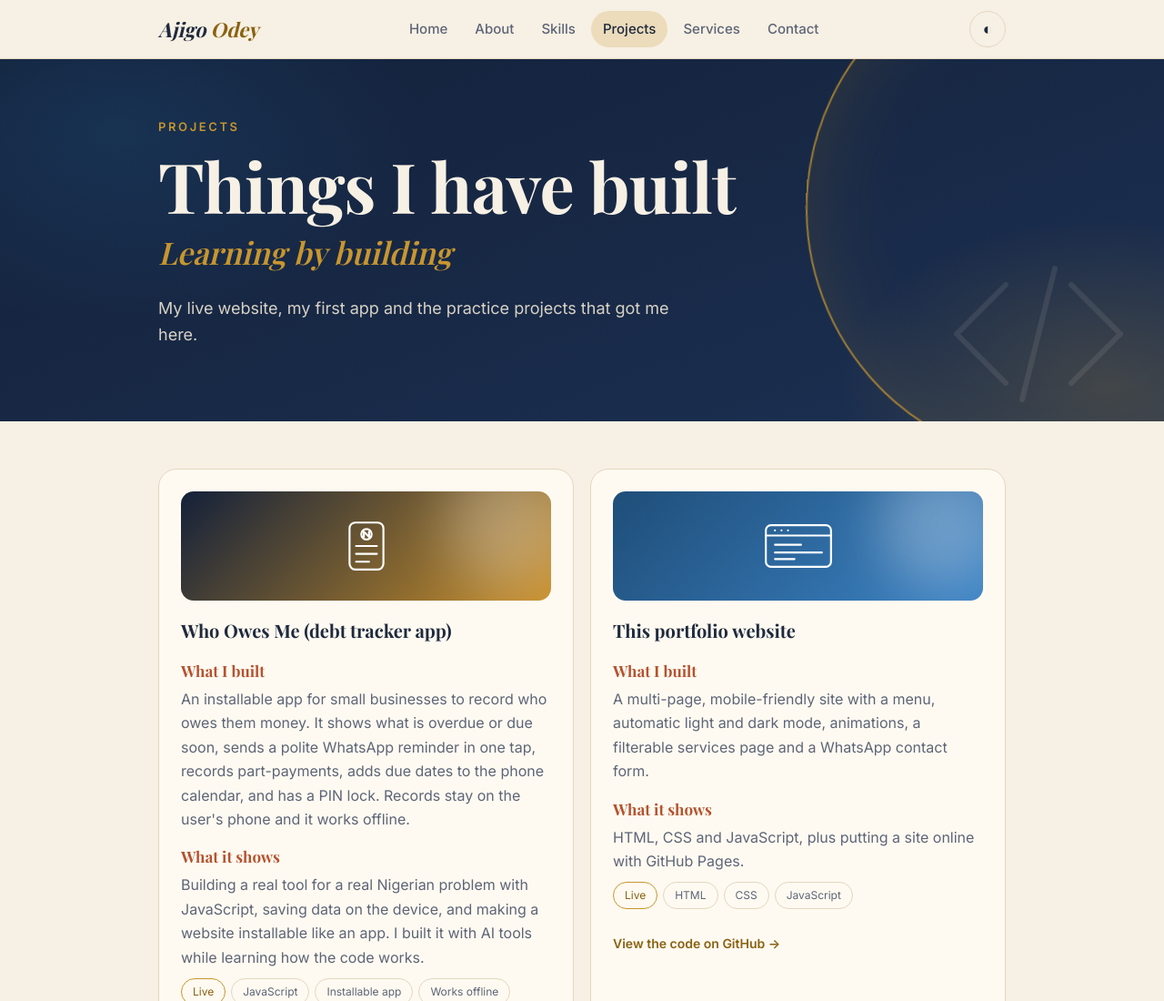
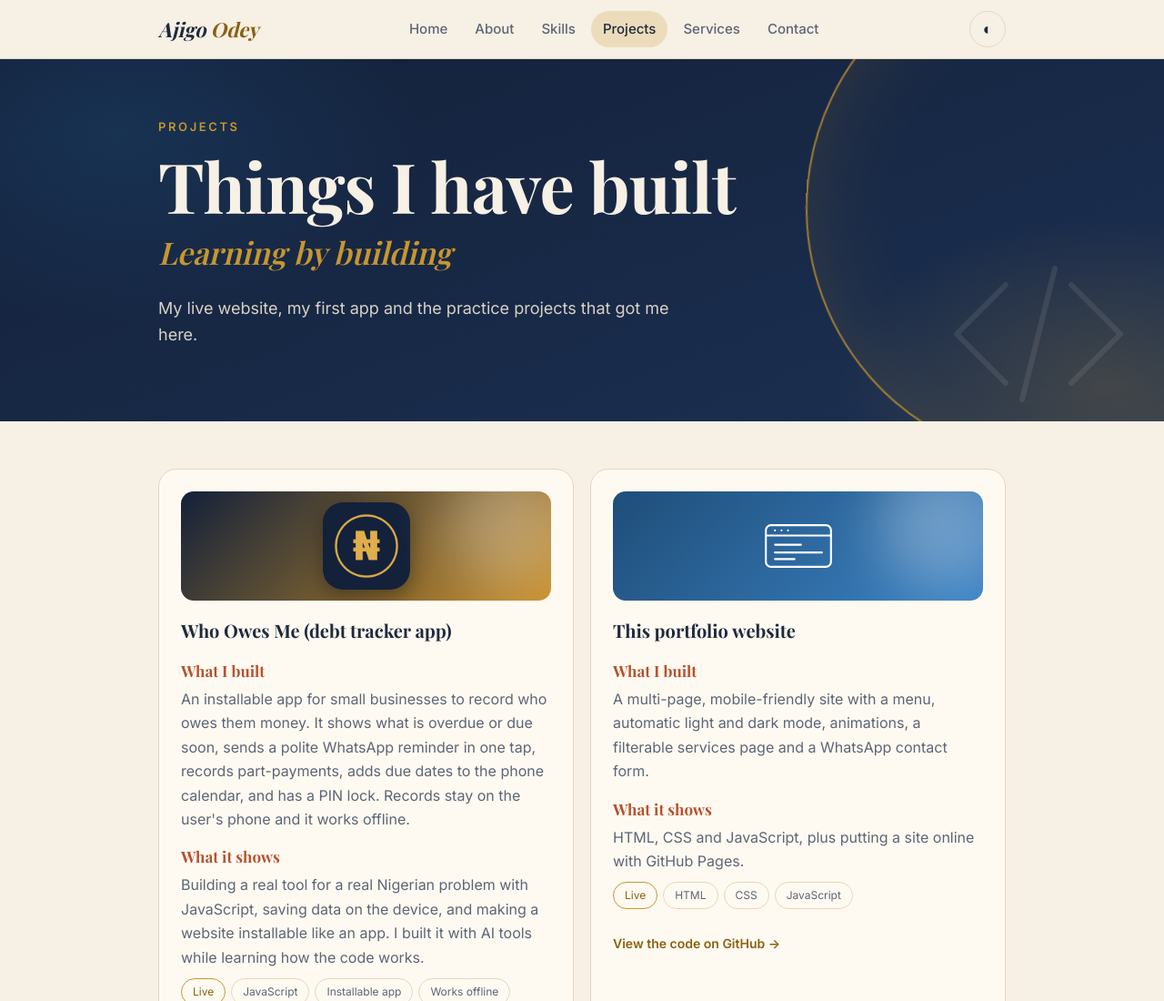
Before and after one commit to Ajigofortune/Ajigofortune.github.io, a plain HTML site: page projects.html in a window 1280 px wide. Shown: the top 1100 px of the page at 91% size. Drawn offline with nearby package versions, Linux system fonts and the light colour scheme; a web font is replaced by a local one.

Commit message:
Add files via upload

```diff
--- a/projects.html
+++ b/projects.html
@@ -53,7 +53,7 @@
 </div></div>
 <section class="band  reveal"><div class="wrap">
 <div class="grid two"><div class="card case">
-  <div class="thumb t-app"><svg viewBox="0 0 120 80" width="86" height="58" fill="none" stroke="#fff" stroke-width="3" stroke-linecap="round" stroke-linejoin="round" aria-hidden="true"><rect x="34" y="4" width="52" height="72" rx="9"/><circle cx="60" cy="22" r="8"/><path d="M56 26V18l8 8v-8M44 40h32M44 52h32M44 64h20"/></svg></div>
+  <div class="thumb t-app"><img src="who-owes-me-logo.png" alt="Who Owes Me app logo: a gold naira sign in a ring on navy" width="96" height="96" style="width:96px;height:96px;border-radius:22px;box-shadow:0 8px 22px rgba(0,0,0,.35)"></div>
   <h3>Who Owes Me (debt tracker app)</h3>
   <h4>What I built</h4>
   <p>An installable app for small businesses to record who owes them money. It shows what is overdue or due soon, sends a polite WhatsApp reminder in one tap, records part-payments, adds due dates to the phone calendar, and has a PIN lock. Records stay on the user's phone and it works offline.</p>
```
Also changed, not shown: who-owes-me-logo.png (added).
